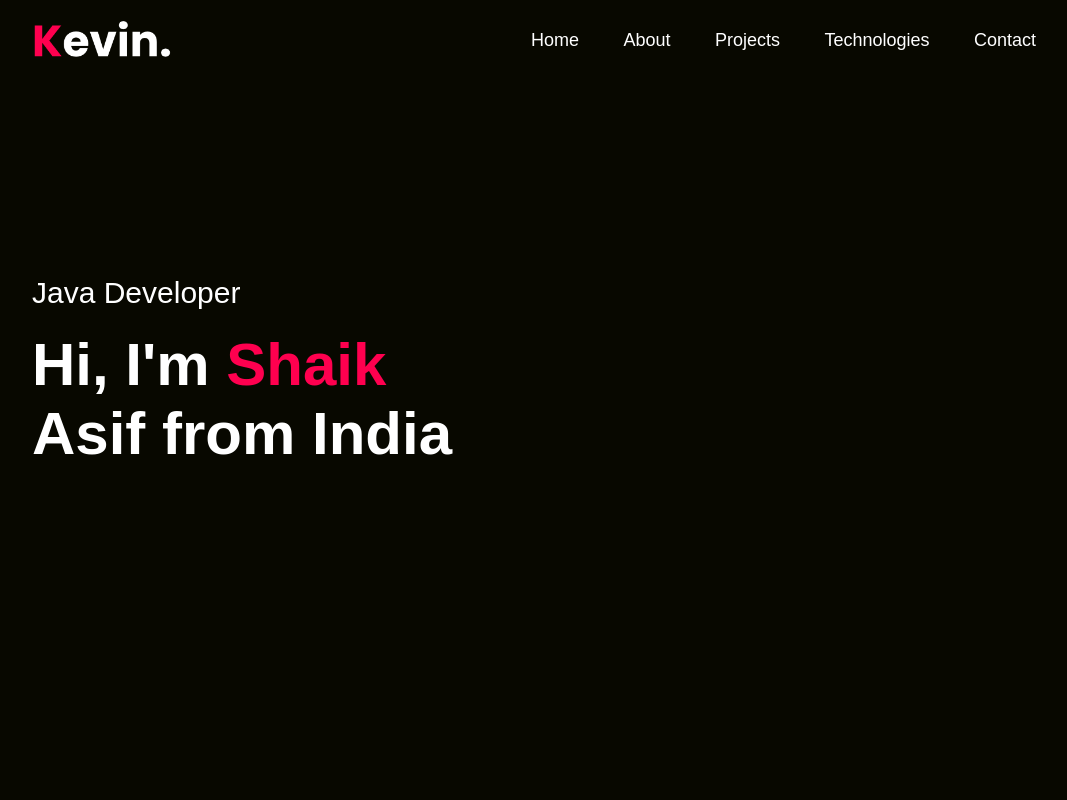
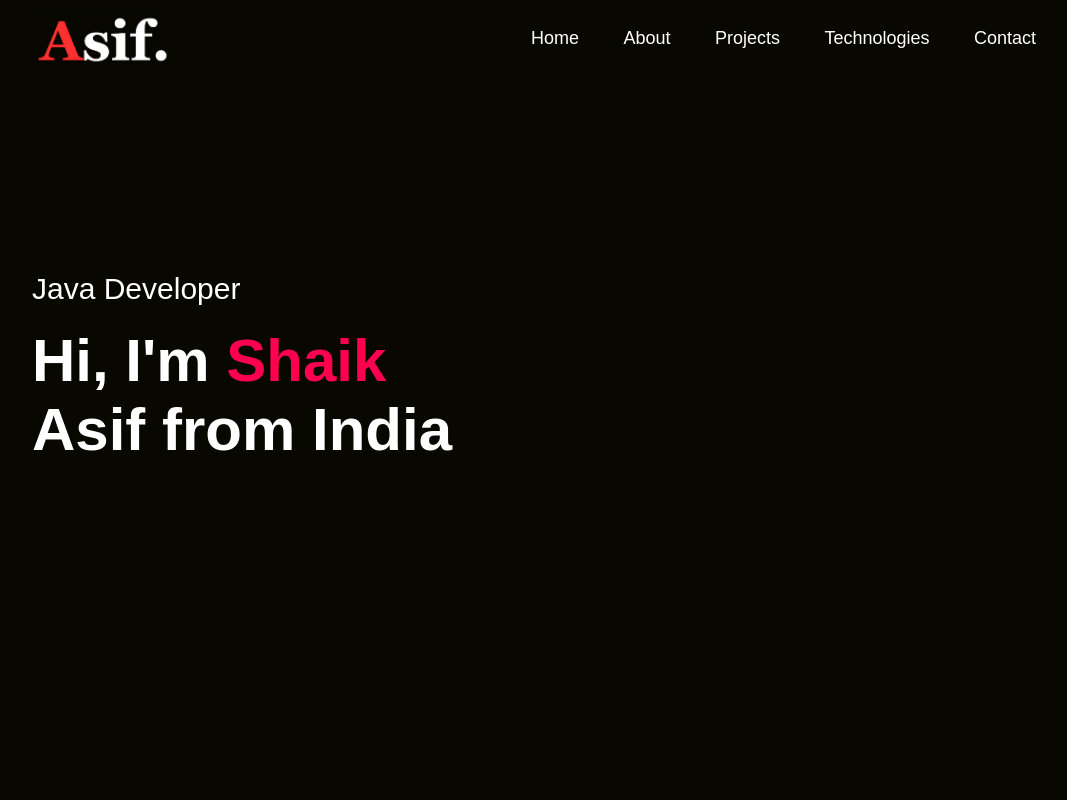
Before and after one commit to Asif9550/personal-portfolio, a plain HTML site: page index.html in a window 1280 px wide. Shown: the top 800 px of the page, without its empty margins (96-1163 px from the left). Drawn offline with Linux system fonts and the light colour scheme.

Commit message:
image edited

```diff
--- a/index.html
+++ b/index.html
@@ -13,7 +13,7 @@
     <div id="header">
         <div class="container">
             <nav>
-                <img src="images/logo.png" class="logo">
+                <img src="images/logo1.png" class="logo">
                 <ul id="sidemenu">
                     <li><a href="#header">Home</a></li>
                     <li><a href="#about">About</a></li>
```
Also changed, not shown: images/logo.png (deleted), images/logo1.png (added).
